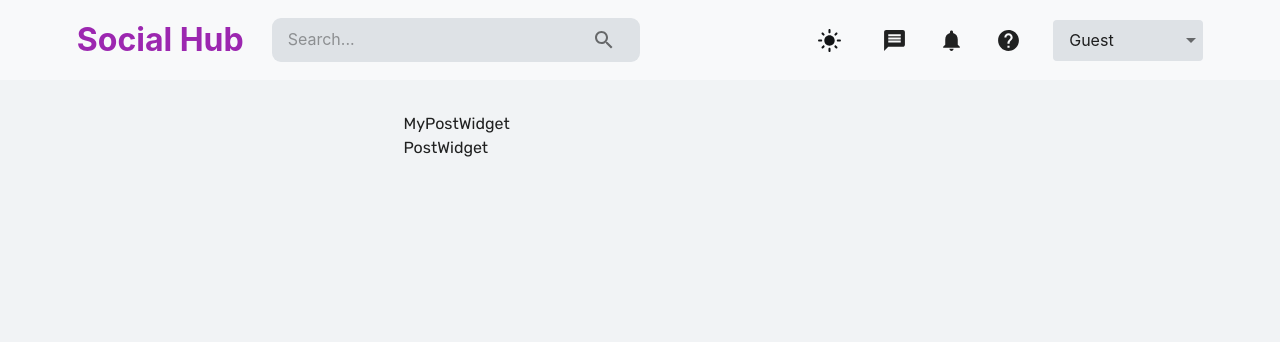
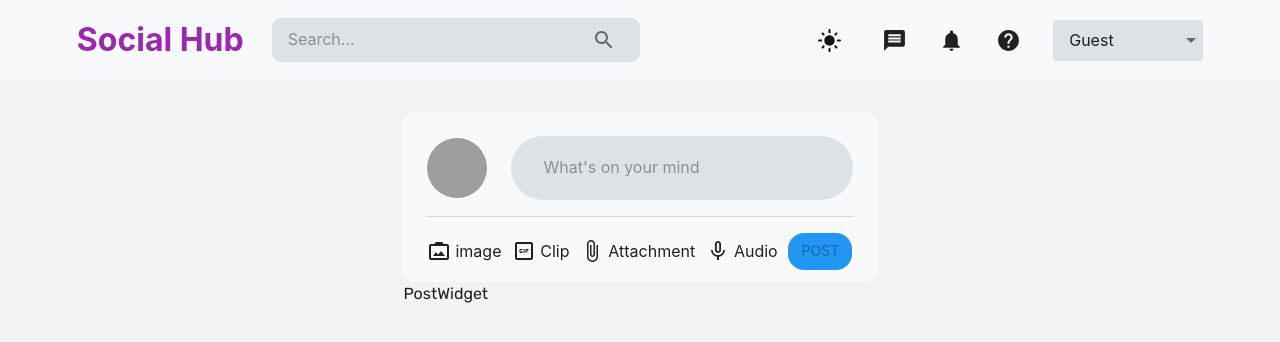
Before and after one commit to tunkrawaysoe/Test-app, a React (Vite) app in the folder client/: page /home in a window 1280 px wide. Shown: the top 342 px of the page. Built offline with nearby package versions, Linux system fonts and the light colour scheme; no server answers.

Commit message:
Fix: Prevent unintended image toggle on Attachment and Audio buttons; clean up Dropzone logic and UI structure

```diff
--- a/client/src/scenes/Widgets/MyPostWidget.jsx
+++ b/client/src/scenes/Widgets/MyPostWidget.jsx
@@ -1,5 +1,5 @@
 import React, { use } from 'react'
-import { PhotoCameraBack,AttachFile,MicNone,GifBoxOutlined,MoreHorizOutlined} from '@mui/icons-material';
+import { PhotoCameraBack,AttachFile,MicNone,GifBoxOutlined,MoreHorizOutlined,EditOutlined, DeleteOutline} from '@mui/icons-material';
 import { Box,Typography,Button,Divider,InputBase,IconButton,useMediaQuery, useTheme } from '@mui/material';
 import Dropzone from 'react-dropzone';
 import FlexBetween from '../../components/FlexBetween';
@@ -10,7 +10,7 @@ import { useDispatch,useSelector } from 'react-redux';
 import { setPost, setPosts } from '../../state';
 
 const MyPostWidget = () => {
-    const [isImage,setIsImage] = useState('false')
+    const [isImage,setIsImage] = useState(false)
     const [image,setImage] = useState(null)
     const [post,setPost] = useState('')
     const {palette} = useTheme();
@@ -41,7 +41,119 @@ const MyPostWidget = () => {
     }
 
   return (
-    <div>MyPostWidget</div>
+    <WidgetWrapper mt={isNonMobileScreens ? '' : '1rem'}>
+      <FlexBetween gap='1.5rem'>
+        <UserImage></UserImage>
+        <InputBase
+          placeholder="What's on your mind"
+          onChange={(e)=>setPost(e.target.value)}
+          value={post}
+          sx={{
+            width:'100%',
+            backgroundColor:palette.neutral.light,
+            borderRadius : '2rem',
+            padding :'1rem 2rem'
+
+          }}
+        />
+      </FlexBetween>
+      <Divider sx={{margin : '1rem 0'}}/>
+      {isImage && (
+        <Box
+        border={`1px solid ${medium}`}
+        borderRadius='5px'
+        mt='1rem'
+        p='1rem'
+        >
+          <Dropzone
+            acceptedFiles=".jpg,.jpeg,.png"
+            multiple={false}
+            onDrop={(acceptedFiles) => setImage(acceptedFiles[0])}
+          >
+            {({getRootProps, getInputProps})=>(
+              <FlexBetween>
+                <Box
+                 {...getRootProps()}
+                  border={`2px dashed ${palette.primary.main}`}
+                  p="1rem"
+                  width="100%"
+                  sx={{ "&:hover": { cursor: "pointer" } }}
+                >
+                  <input {...getInputProps()} />
+                  {!image ? (
+                    <Typography>Add image here</Typography>
+                  )
+                  :
+                  (
+                    <FlexBetween>
+                      <Typography>{image.name}</Typography>
+                      <EditOutlined/>
+                    </FlexBetween>
+                  )
+                  }
+                </Box>
+                {image && (
+                  <IconButton onClick={()=>setImage(null)}
+                  sx={{width:'10%'}}>
+                    <DeleteOutline/>
+                  </IconButton>
+                )}
+              </FlexBetween>
+
+              )
+            }
+
+          </Dropzone>
+
+        </Box>
+      )}
+      {isImage && (
+        <Divider sx={{margin : '1rem 0'}}/>
+
+      )}
+
+      <FlexBetween>
+        <FlexBetween gap='0.25rem' onClick={()=>setIsImage(!isImage)}>
+          <PhotoCameraBack/>
+          <Typography>image</Typography>
+        </FlexBetween>
+
+        {isNonMobileScreens ? (
+            <>
+              <FlexBetween gap='0.25rem' onClick={()=>setIsImage(!isImage)}>
+                <GifBoxOutlined/>
+                <Typography>Clip</Typography>
+              </FlexBetween>
+              <FlexBetween gap="0.25rem">
+                <AttachFile />
+                <Typography>Attachment</Typography>
+              </FlexBetween>
+              <FlexBetween gap="0.25rem">
+                <MicNone />
+                <Typography>Audio</Typography>
+              </FlexBetween>
+            </>
+          ):
+          (
+            <FlexBetween gap="0.25rem">
+              <MoreHorizOutlined sx={{ color: mediumMain }} />
+            </FlexBetween>
+          )}
+
+        <Button
+        disabled={!post}
+        onClick={handlePost}
+        sx={{
+          color: palette.background.alt,
+          backgroundColor: palette.primary.main,
+          borderRadius: "1rem",
+        }}>
+          Post
+        </Button>
+
+
+      </FlexBetween>
+    </WidgetWrapper>
   )
 }
 
```
